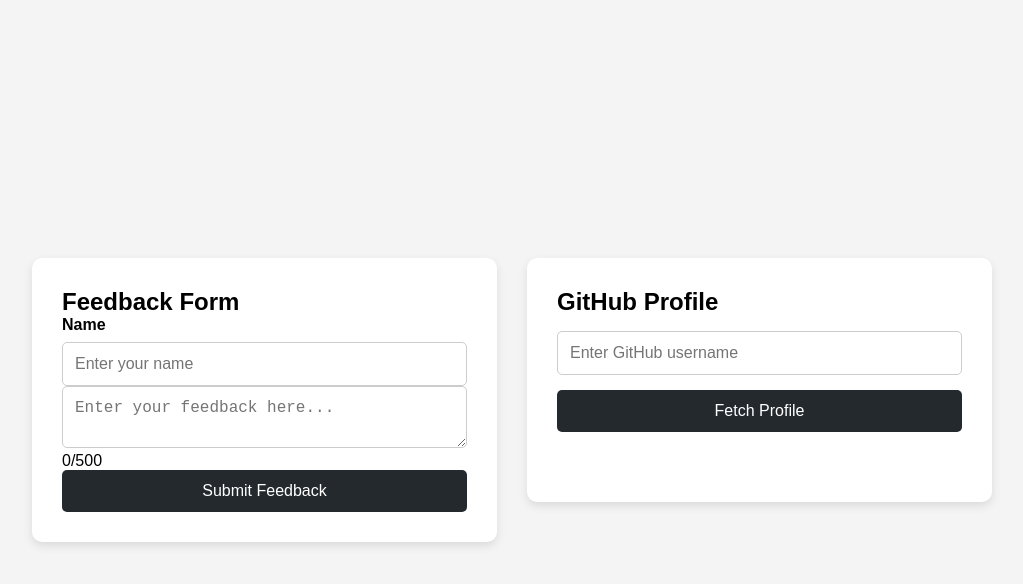
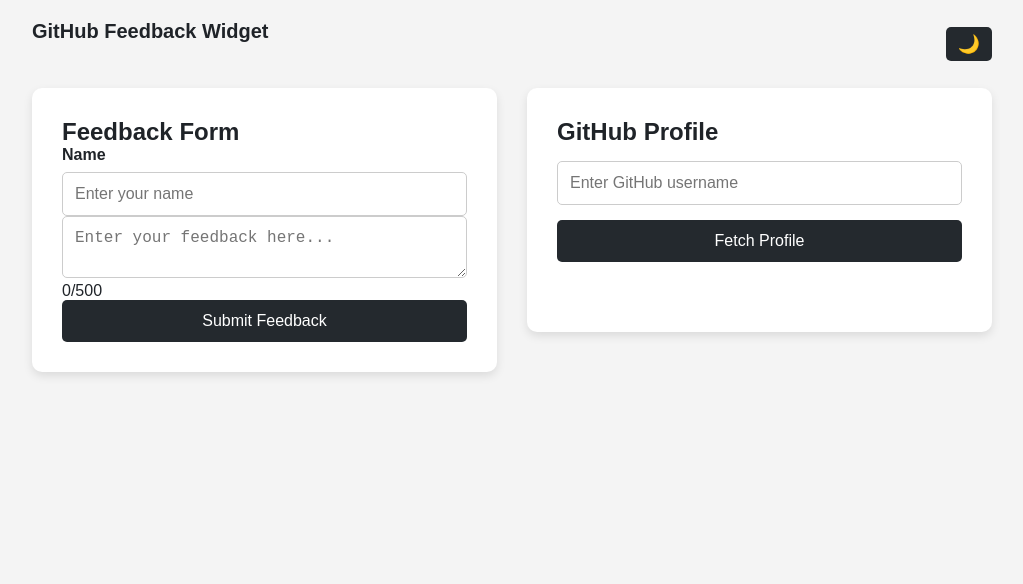
Before and after one commit to AdityaGit-1/github-feedback-widget, a plain HTML site: page frontend/index.html in a window 1280 px wide. Shown: the whole page, without its empty margins (128-1151 px from the left). Drawn offline with Linux system fonts and the light colour scheme.

Commit message:
feat: add dark mode with theme toggle and persisted preference

```diff
--- a/frontend/index.html
+++ b/frontend/index.html
@@ -10,6 +10,16 @@
 </head>
 
 <body>
+
+    <div class="topbar">
+
+        <h1 class="app-title">GitHub Feedback Widget</h1>
+
+        <button id="themeToggleBtn" type="button" aria-label="Toggle dark mode">
+            🌙
+        </button>
+
+    </div>
 
     <div class="container">
 
--- a/frontend/script.js
+++ b/frontend/script.js
@@ -1,3 +1,8 @@
+// Config
+// For local development this points at the local backend.
+// When deploying (see README → Deployment), update this to your deployed backend URL.
+const API_BASE_URL = "http://localhost:3000";
+
 // DOM elements
 const form = document.getElementById("feedbackForm");
 const nameInput = document.getElementById("name");
@@ -9,13 +14,47 @@
 const fetchProfileBtn = document.getElementById("fetchProfileBtn");
 const githubProfile = document.getElementById("githubProfile");
 const recentSearches = document.getElementById("recentSearches");
+const themeToggleBtn = document.getElementById("themeToggleBtn");
+
+//Theme (dark mode), persisted in localStorage
+const THEME_STORAGE_KEY = "theme";
+
+//Apply a theme by setting the data attribute the CSS variables key off
+function applyTheme(theme) {
+    document.documentElement.setAttribute("data-theme", theme);
+    themeToggleBtn.textContent = theme === "dark" ? "☀️" : "🌙";
+}
+
+//Load the saved theme, falling back to the OS preference, and apply it
+function initTheme() {
+    const savedTheme = localStorage.getItem(THEME_STORAGE_KEY);
+
+    const theme = savedTheme || (
+        window.matchMedia("(prefers-color-scheme: dark)").matches
+            ? "dark"
+            : "light"
+    );
+
+    applyTheme(theme);
+}
+
+//Toggle between light and dark, persisting the choice
+function toggleTheme() {
+    const currentTheme = document.documentElement.getAttribute("data-theme");
+    const nextTheme = currentTheme === "dark" ? "light" : "dark";
+
+    localStorage.setItem(THEME_STORAGE_KEY, nextTheme);
+    applyTheme(nextTheme);
+}
 
 //UI helper
 function setLoadingState(isLoading) {
     submitBtn.disabled = isLoading;
+    nameInput.disabled = isLoading;
+    messageInput.disabled = isLoading;
 
     if (isLoading) {
-        submitBtn.textContent = "Submitting...";
+        submitBtn.innerHTML = `<span class="spinner"></span> Submitting...`;
     } else {
         submitBtn.textContent = "Submit Feedback";
     }
@@ -23,7 +62,7 @@
 
 //API call to submit feedback
 async function submitFeedback(name, message) {
-    const response = await fetch("http://localhost:3000/feedback", {
+    const response = await fetch(`${API_BASE_URL}/feedback`, {
         method: "POST",
         headers: {
             "Content-Type": "application/json",
@@ -40,6 +79,7 @@
     return data;
 }
 
+//Timer handle for auto-hiding the success card
 let statusHideTimeout = null;
 
 //Shared card builder so success/error markup stays DRY
@@ -124,8 +164,8 @@
 
 //Clear status message when user starts typing
 function clearStatus() {
-    status.textContent = "";
-    status.className = "";
+    clearStatusTimeout();
+    status.innerHTML = "";
 }
 
 //Clear GitHub profile
@@ -201,7 +241,6 @@
 
     handleFetchProfile();
 }
-
 
 //Event handler
 async function handleSubmit(event) {
@@ -282,6 +321,8 @@
 
         renderGithubProfile(profile);
 
+        saveRecentSearch(username);
+
     } catch (error) {
 
         githubProfile.innerHTML = `
@@ -309,7 +350,7 @@
     });
 }
 
-//Build one optional profile detail row
+//Build one optional profile detail row, skipping it when there's no value (DRY, avoids a guard per field)
 function buildProfileDetailRow(label, value, isLink) {
     if (!value) {
         return "";
@@ -394,4 +435,8 @@
 
 recentSearches.addEventListener("click", handleRecentSearchClick);
 
+themeToggleBtn.addEventListener("click", toggleTheme);
+
+initTheme();
+
 renderRecentSearches();
--- a/frontend/style.css
+++ b/frontend/style.css
@@ -1,3 +1,43 @@
+:root {
+    --bg: #f4f4f4;
+    --card-bg: #ffffff;
+    --text: #1f2328;
+    --text-muted: #6b7280;
+    --border: #cccccc;
+    --input-bg: #ffffff;
+    --input-disabled-bg: #f0f0f0;
+    --accent: #24292e;
+    --accent-hover: #444d56;
+    --accent-text: #ffffff;
+    --shadow: rgba(0, 0, 0, 0.1);
+    --chip-bg: #eef0f2;
+    --chip-hover-bg: #dfe3e6;
+    --success-text: #16a34a;
+    --success-bg: #dcfce7;
+    --error-text: #dc2626;
+    --error-bg: #fee2e2;
+}
+
+[data-theme="dark"] {
+    --bg: #0d1117;
+    --card-bg: #161b22;
+    --text: #e6edf3;
+    --text-muted: #9198a1;
+    --border: #30363d;
+    --input-bg: #0d1117;
+    --input-disabled-bg: #21262d;
+    --accent: #2f81f7;
+    --accent-hover: #1f6feb;
+    --accent-text: #ffffff;
+    --shadow: rgba(0, 0, 0, 0.5);
+    --chip-bg: #21262d;
+    --chip-hover-bg: #30363d;
+    --success-text: #3fb950;
+    --success-bg: #0f2b18;
+    --error-text: #f85149;
+    --error-bg: #2b1113;
+}
+
 * {
     margin: 0;
     padding: 0;
@@ -6,13 +46,35 @@
 
 body {
     font-family: Arial, Helvetica, sans-serif;
-    background-color: #f4f4f4;
-
-    display: flex;
-    justify-content: center;
-    align-items: center;
+    background-color: var(--bg);
+    color: var(--text);
 
     min-height: 100vh;
+
+    transition: background-color 0.3s ease, color 0.3s ease;
+}
+
+.topbar {
+    display: flex;
+    align-items: center;
+    justify-content: space-between;
+
+    max-width: 1000px;
+    margin: 0 auto;
+    padding: 20px 20px 0;
+}
+
+.app-title {
+    font-size: 20px;
+}
+
+#themeToggleBtn {
+    width: auto;
+
+    padding: 8px 12px;
+
+    font-size: 18px;
+    line-height: 1;
 }
 
 .container {
@@ -54,11 +116,22 @@
 
     padding: 12px;
 
-    border: 1px solid #ccc;
+    background-color: var(--input-bg);
+    color: var(--text);
+
+    border: 1px solid var(--border);
 
     border-radius: 5px;
 
     font-size: 16px;
+
+    transition: border-color 0.2s ease, background-color 0.3s ease;
+}
+
+input:focus,
+textarea:focus {
+    outline: none;
+    border-color: var(--accent);
 }
 
 textarea {
@@ -70,9 +143,9 @@
 
     padding: 12px;
 
-    background-color: #24292e;
+    background-color: var(--accent);
 
-    color: white;
+    color: var(--accent-text);
 
     border: none;
 
@@ -82,11 +155,11 @@
 
     font-size: 16px;
 
-    transition: background-color 0.3s;
+    transition: background-color 0.3s ease, transform 0.15s ease;
 }
 
 button:hover {
-    background-color: #444d56;
+    background-color: var(--accent-hover);
 }
 
 button:active {
@@ -128,7 +201,6 @@
 }
 
 #status {
-
     text-align: center;
 }
 
@@ -198,30 +270,30 @@
     }
 }
 
-.feedback-card {
+.feedback-card,
+.github-card {
     flex: 1;
-    min-width: 380px;
+    min-width: 320px;
 
-    background: white;
+    background: var(--card-bg);
 
     padding: 30px;
 
     border-radius: 10px;
 
-    box-shadow: 0 4px 10px rgba(0,0,0,0.1);
+    box-shadow: 0 4px 10px var(--shadow);
+
+    transition: background-color 0.3s ease, box-shadow 0.2s ease, transform 0.2s ease;
 }
 
-.github-card {
-    flex: 1;
-    min-width: 320px;
+.feedback-card {
+    min-width: 380px;
+}
 
-    background: white;
-
-    padding: 30px;
-
-    border-radius: 10px;
-
-    box-shadow: 0 4px 10px rgba(0,0,0,0.1);
+.feedback-card:hover,
+.github-card:hover {
+    box-shadow: 0 6px 16px var(--shadow);
+    transform: translateY(-2px);
 }
 
 #githubUsername {
@@ -279,14 +351,14 @@
 
     object-fit: cover;
 
-    border: 3px solid #24292e;
+    border: 3px solid var(--accent);
 
     margin-bottom: 15px;
 }
 
 .username {
-    color: gray;
-    margin-bottom: 20px;
+    color: var(--text-muted);
+    margin-bottom: 12px;
 }
 
 .profile-bio {
```
